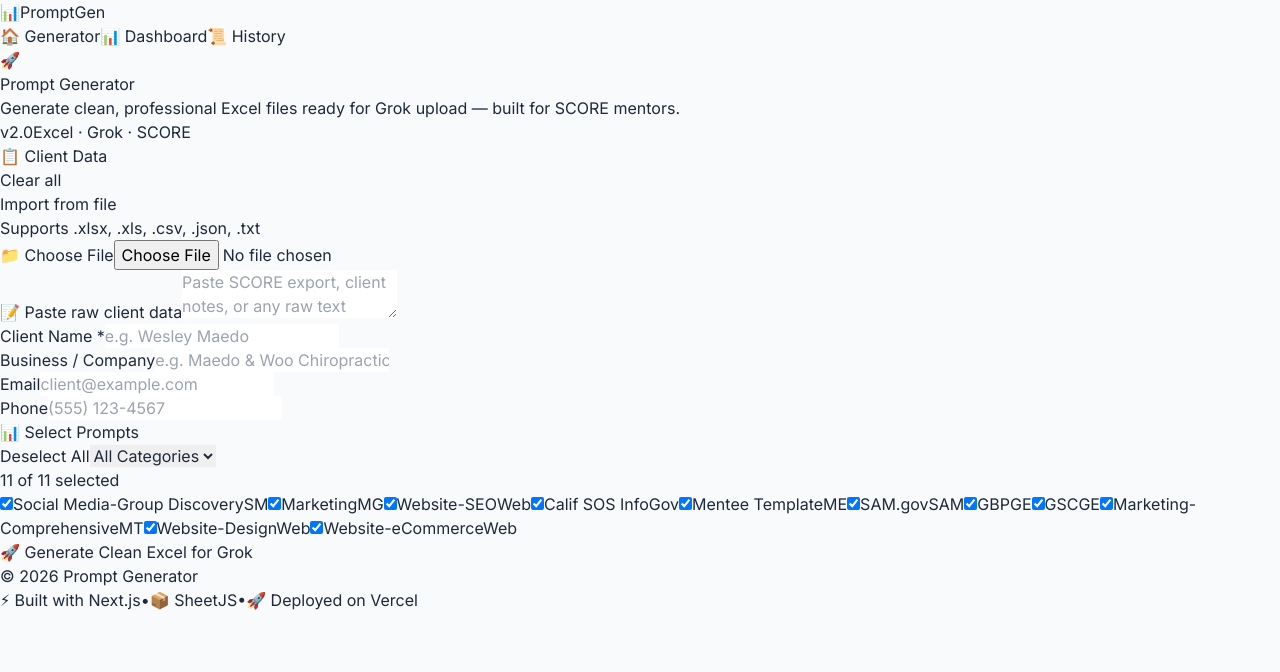
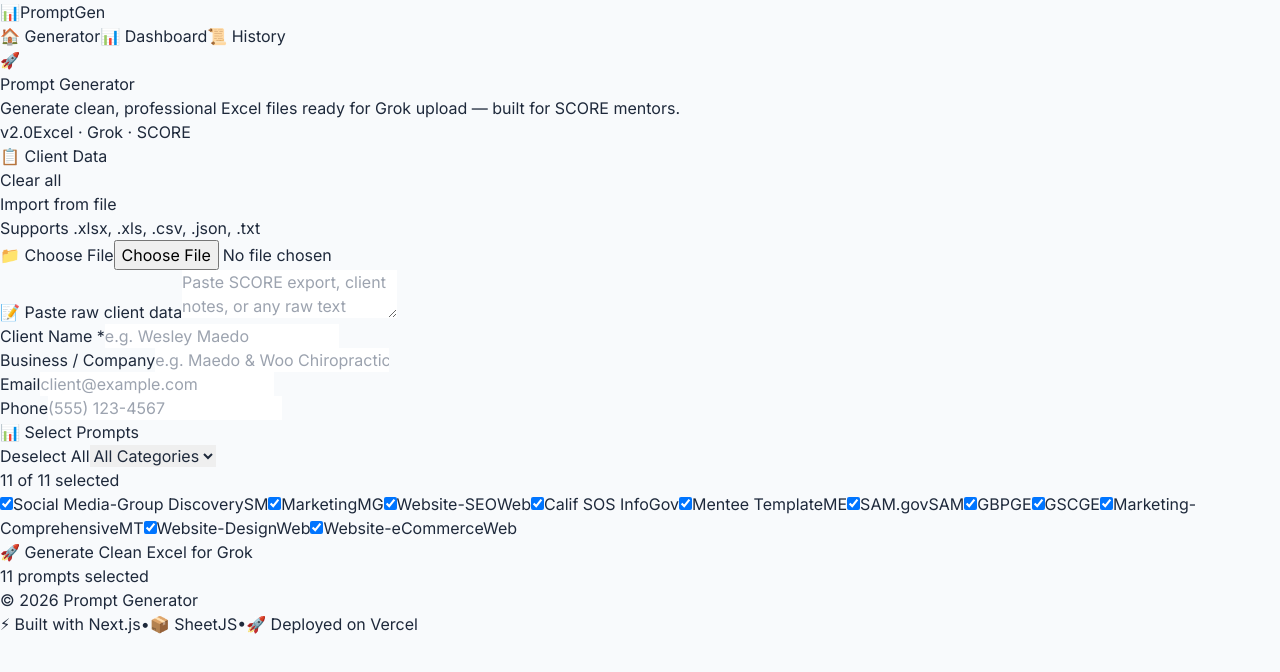
Before and after one commit to edataworker/menteeprompt, a Next.js app: page / in a window 1280 px wide. Both pictures are taken after a click on the button "Select All". Shown: the top 672 px of the page. Built offline with nearby package versions, Linux system fonts and the light colour scheme.

Commit message:
Update GenerateButton.js

```diff
--- a/components/GenerateButton.js
+++ b/components/GenerateButton.js
@@ -34,20 +34,27 @@
   };
 
   return (
+    <div className="flex flex-col items-center gap-2">
       <button
         onClick={generateExcel}
         disabled={isGenerating}
-      className="btn-primary flex items-center justify-center gap-2"
+        className="btn-primary text-base px-10 py-3.5 w-full sm:w-auto"
       >
         {isGenerating ? (
           <>
-          <span className="animate-spin">⏳</span> Generating...
+            <span className="spinner"></span> Generating...
           </>
         ) : (
           <>
-          🚀 Generate Clean Excel for Grok
+            <span className="text-lg">🚀</span> Generate Clean Excel for Grok
           </>
         )}
       </button>
+      {selectedPrompts.length > 0 && (
+        <p className="text-xs text-gray-400">
+          {selectedPrompts.length} prompt{selectedPrompts.length > 1 ? 's' : ''} selected
+        </p>
+      )}
+    </div>
   );
 }
```
Lines whose indentation alone changed are shown as unchanged.
